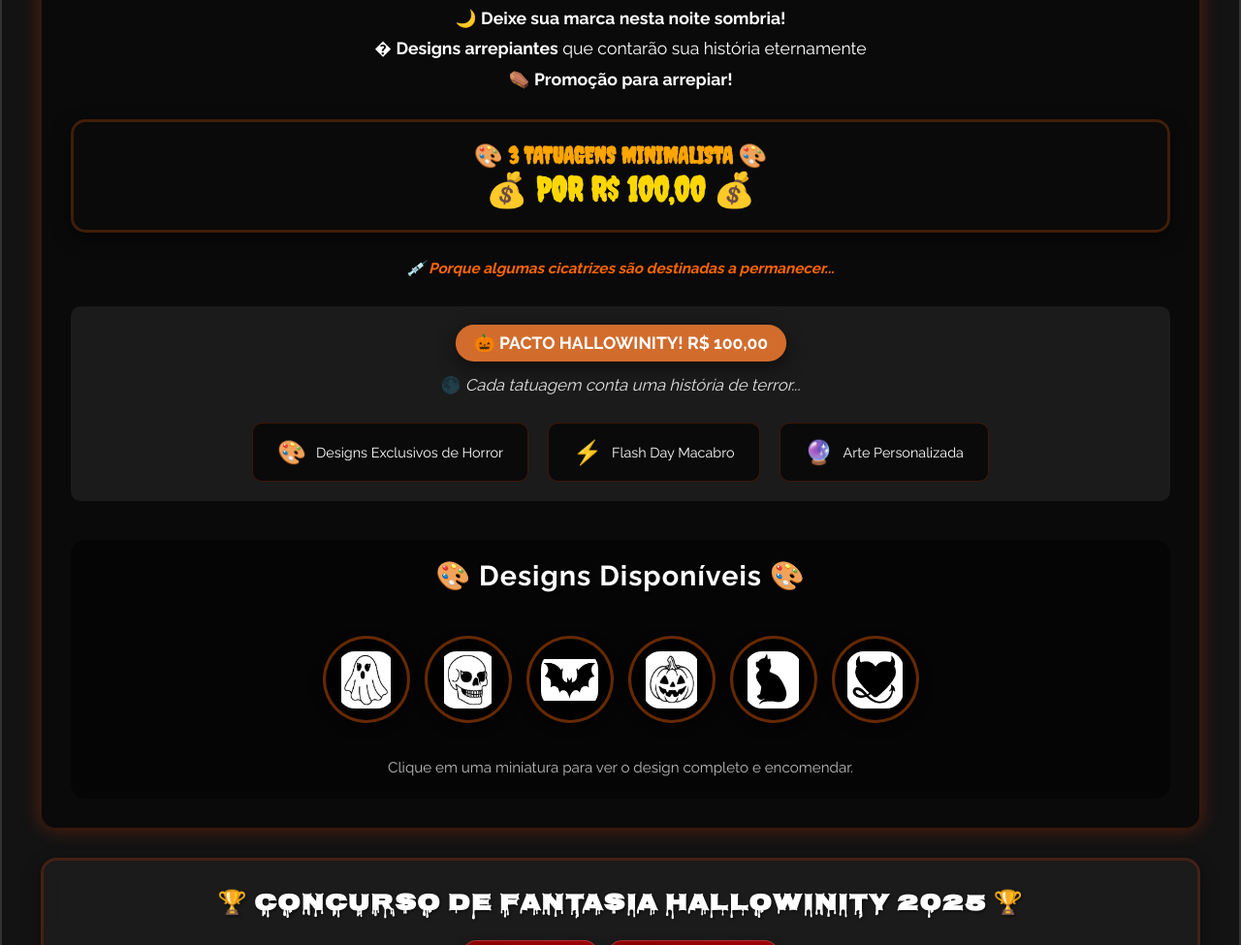
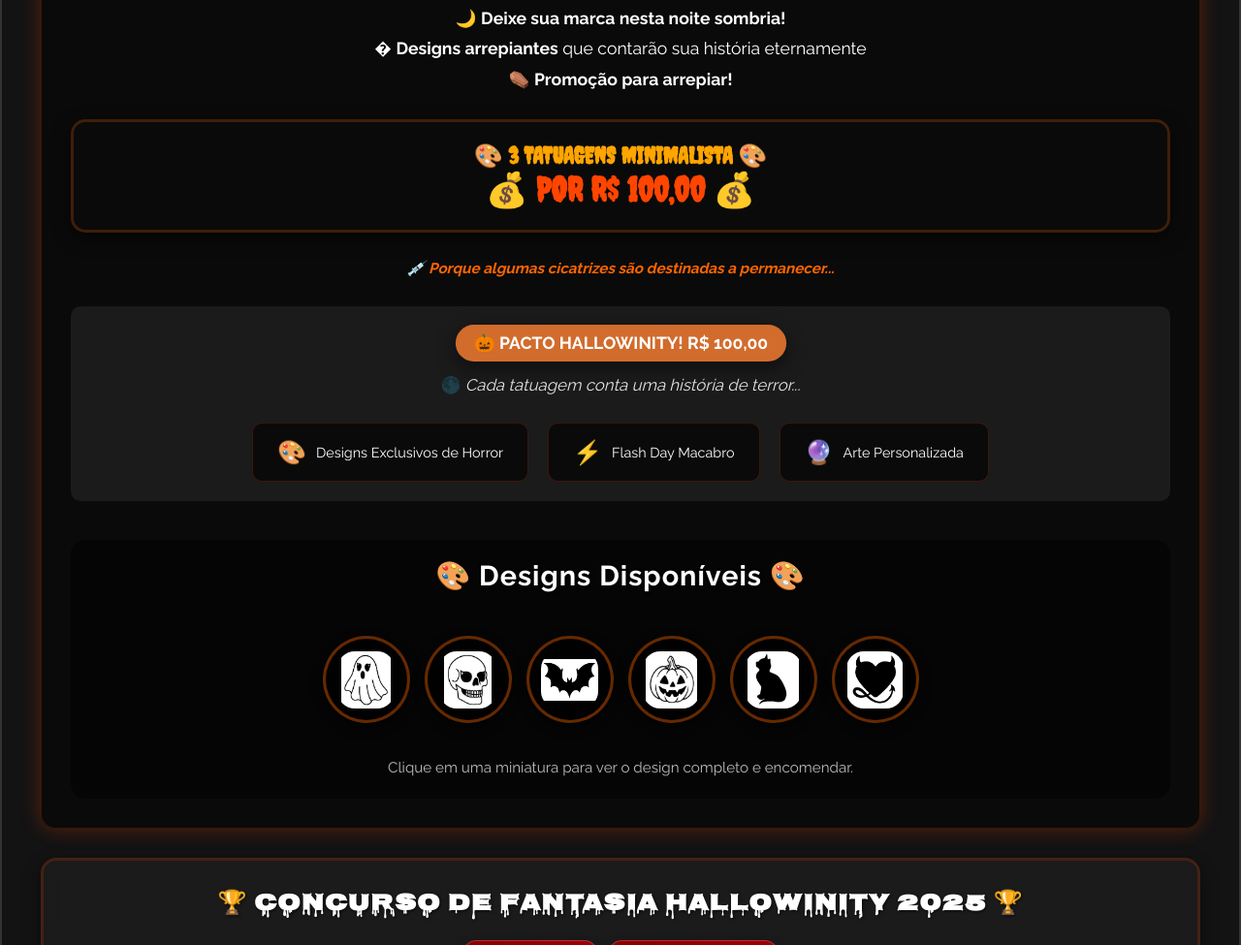
Before and after one commit to DevWizardMarcos/Hallowen_prototipo, a plain HTML site: page index.html in a window 1280 px wide. Shown: the part 4278-5253 px from the top of the page at 97% size. Drawn offline with Linux system fonts and the light colour scheme; files whose address does not match are found by name; a web font is replaced by a local one.

Commit message:
Add files via upload

```diff
--- a/css/style.css
+++ b/css/style.css
@@ -3845,7 +3845,7 @@ h1, h2, h3, h4, h5, h6 {
 }
 
 .promo-highlight .price {
-  color: #FFD700;
+  color: #ff4500;
   font-size: 2.2rem;
   font-weight: 800;
 }
```
